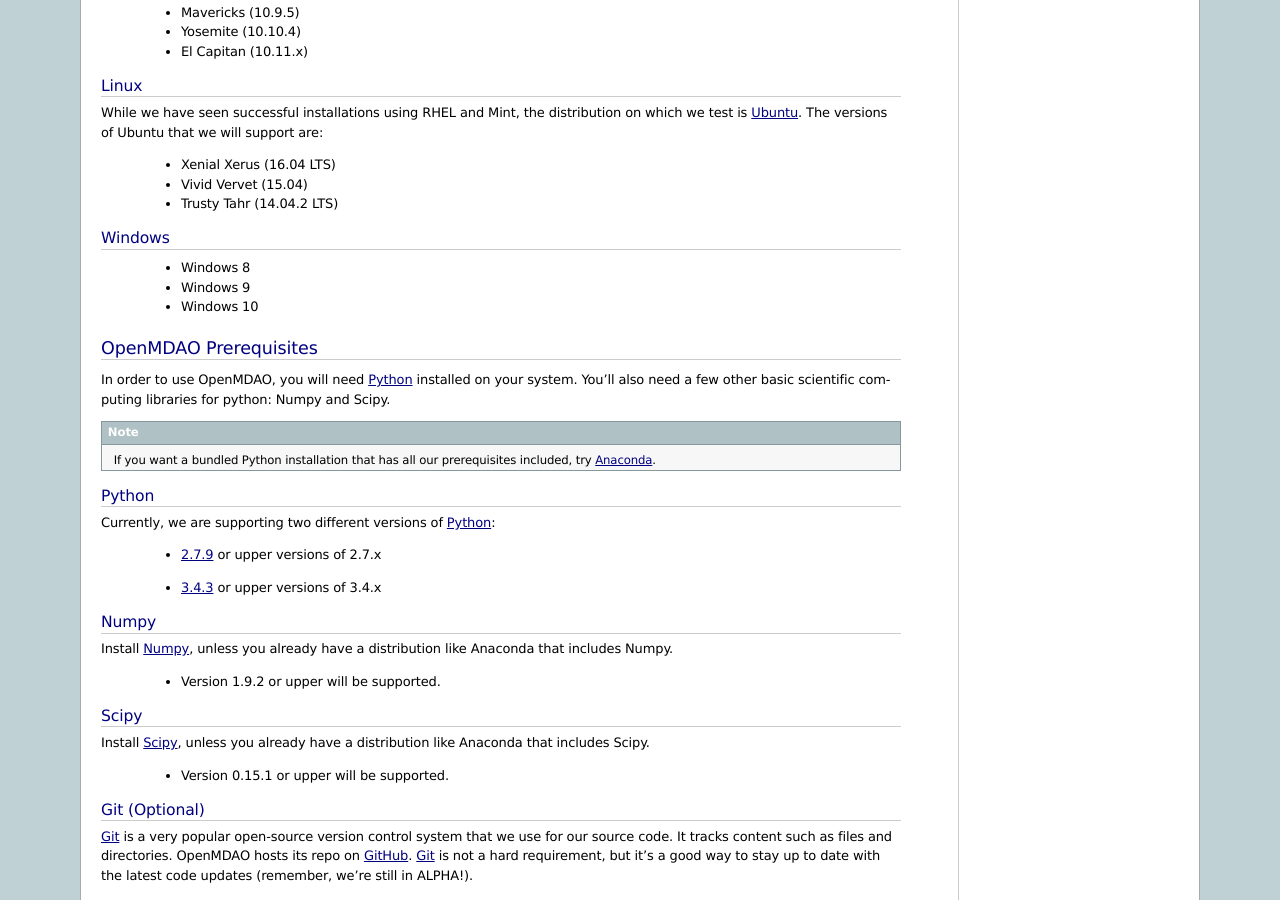
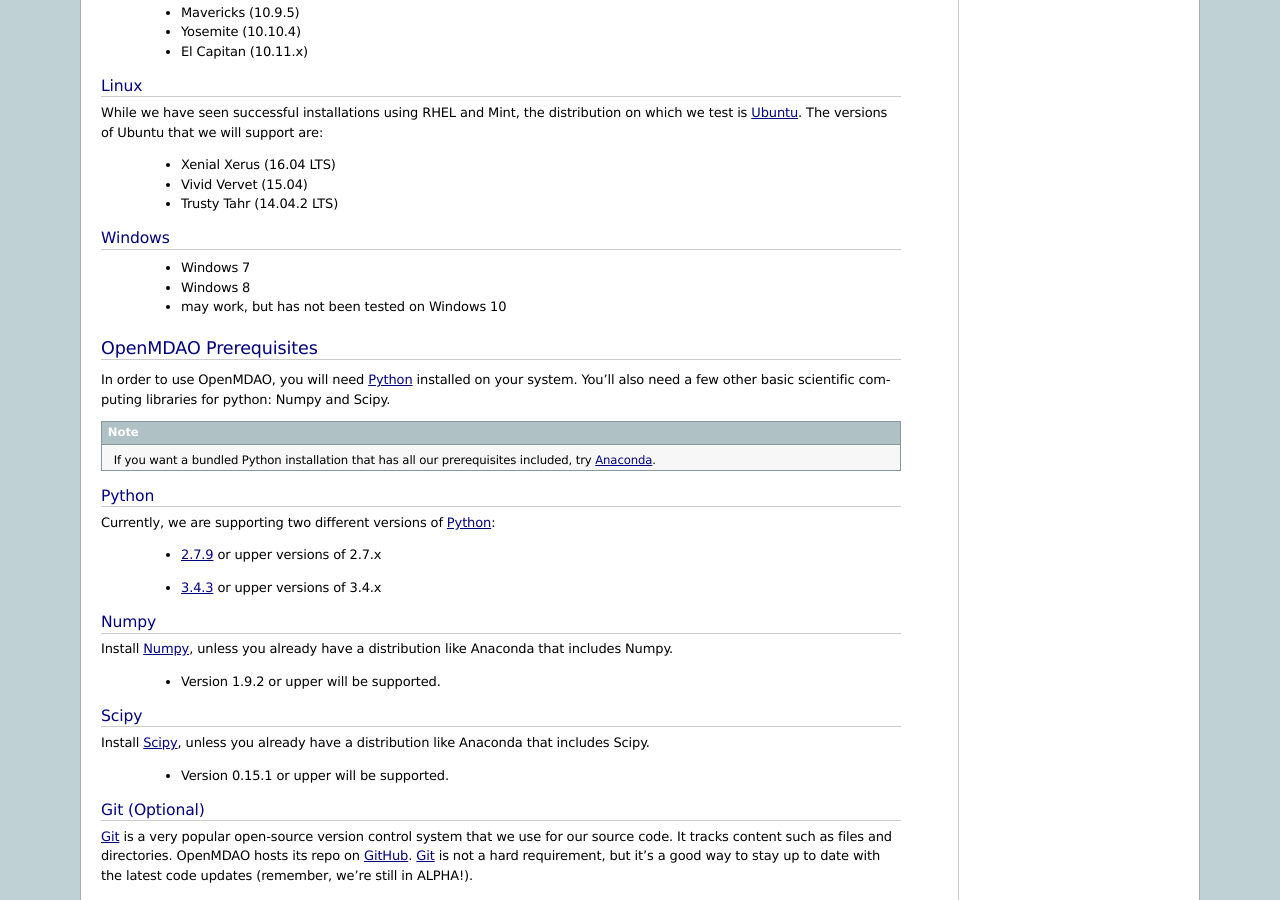
Before and after one commit to OpenMDAO/OpenMDAO1, a Sphinx documentation site: the page built from openmdao/docs/getting-started/install.rst, in a window 1280 px wide and 900 px high, scrolled down 1992 px. Built offline with Sphinx 7.4.7, drawn with Linux system fonts in a browser that asks for light colours.

Commit message:
fixing windows platforms

```diff
--- a/openmdao/docs/getting-started/install.rst
+++ b/openmdao/docs/getting-started/install.rst
@@ -179,11 +179,11 @@ on which we test is Ubuntu_.  The versions of Ubuntu that we will support are:
 Windows
 +++++++
 
+ * Windows 7
+
  * Windows 8
 
- * Windows 9
-
- * Windows 10
+ * may work, but has not been tested on Windows 10
 
 
 OpenMDAO Prerequisites
```
